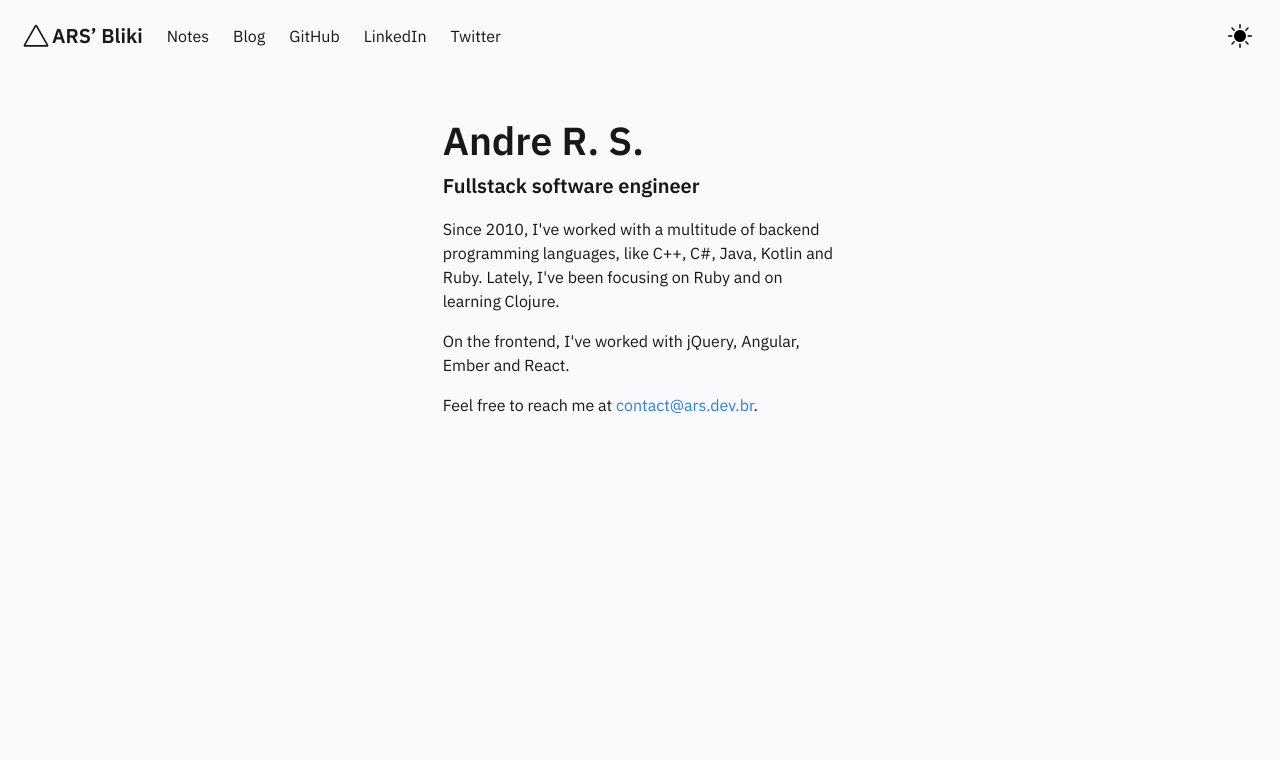
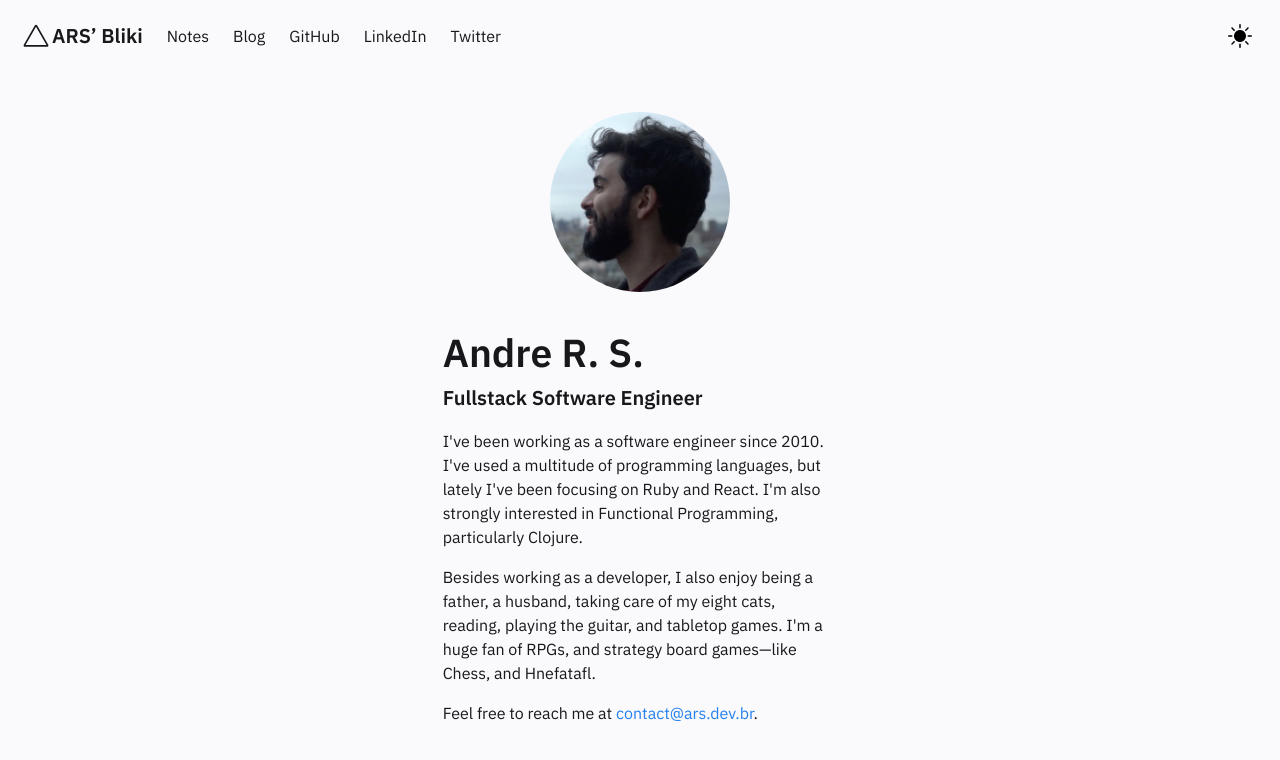
Before and after one commit to ars-dev-br/ars-dev-br.github.io, a Jekyll site: the page built from pages/index.md, in a window 1280 px wide. Shown: the top 760 px of the page. Built offline with Jekyll 4.4.1, drawn with Linux system fonts in a browser that asks for light colours.

Commit message:
Improve homepage, explain differences between notes and blog

```diff
--- a/_config.yml
+++ b/_config.yml
@@ -30,7 +30,7 @@ url: "https://ars.dev.br/" # the base hostname & protocol for your site, e.g. ht
 
 heading: ARS’ Bliki # Change this
 copyright:
-  year: 2021
+  year: 2021–2022
   msg: André R. S. # This is a mandatory attribute for copyright to be displayed ; If deleting this, edit at footer layout.
 
 
--- a/_includes/FeedContent.html
+++ b/_includes/FeedContent.html
@@ -1,3 +1,9 @@
 <div class="block">
   <h1>All Notes</h1>
+
+  <p>
+    These are my evergreen notes. Similar to a personal wiki, they
+    should always be up to date and are ordered by <b>modification</b>
+    date.
+  </p>
 </div>
--- a/_includes/Homepage.html
+++ b/_includes/Homepage.html
@@ -1,18 +1,23 @@
 <div class="column is-4">
   <div class="block homeblock">
+    <img src="../assets/img/photo.jpeg" class="circle" style="height: 180px; width: 180px">
+
     <h1>Andre R. S.</h1>
 
-    <h4>Fullstack software engineer</h4>
+    <h4>Fullstack Software Engineer</h4>
 
     <p>
-      Since 2010, I've worked with a multitude of backend programming
-      languages, like C++, C#, Java, Kotlin and Ruby. Lately, I've
-      been focusing on Ruby and on learning Clojure.
+      I've been working as a software engineer since 2010. I've used a
+      multitude of programming languages, but lately I've been
+      focusing on Ruby and React. I'm also strongly interested in
+      Functional Programming, particularly Clojure.
     </p>
 
     <p>
-      On the frontend, I've worked with jQuery, Angular, Ember and
-      React.
+      Besides working as a developer, I also enjoy being a father, a
+      husband, taking care of my eight cats, reading, playing the
+      guitar, and tabletop games. I'm a huge fan of RPGs, and strategy
+      board games—like Chess, and Hnefatafl.
     </p>
 
     <p>
--- a/_layouts/Post.html
+++ b/_layouts/Post.html
@@ -138,6 +138,11 @@
         {%- if page.permalink == "/posts" -%}
         <div class="column is-half">
           <h1>{{page.title}}</h1>
+	  <p>
+	    These are my blog posts. They (usually) are more
+	    time-sensitive and might only represent my opinion at a
+	    certain point in time. Ordered by <b>publishing</b> date.
+	  </p>
           <div class="block">
             {% for item in site.posts %}
             <div class="block note-cards">
--- a/assets/css/main.css
+++ b/assets/css/main.css
@@ -3934,3 +3934,10 @@ a.tag:hover {
   .homeblock h1 a:hover {
     color : var(--link);
   }
+
+  .circle {
+    display: block;
+    border-radius: 50%;
+    margin: auto;
+    margin-bottom: 2rem;
+  }
```
Also changed, not shown: Gemfile.lock, assets/img/photo.jpeg (added).
